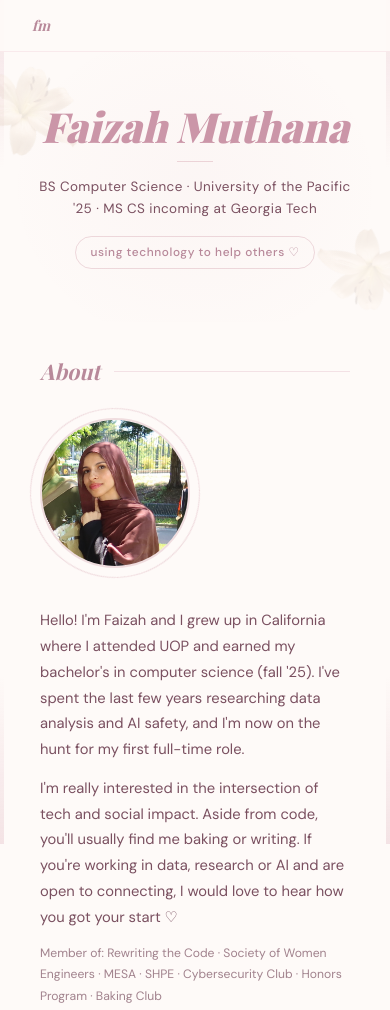
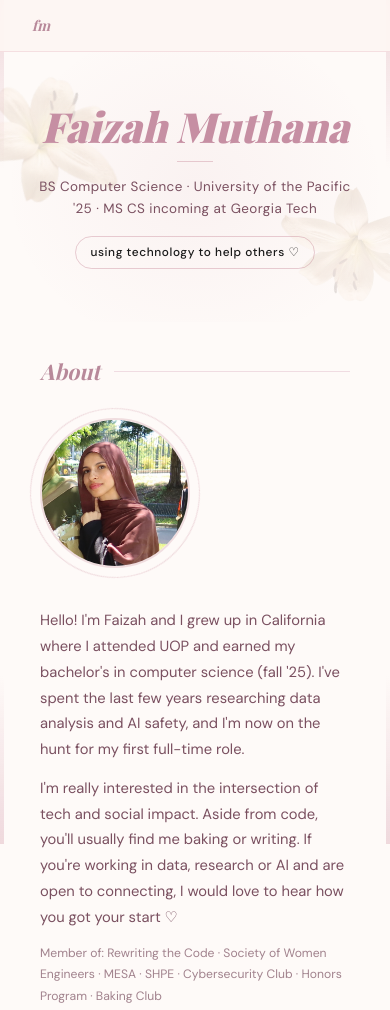
Before and after one commit to FaizahM1/faizahm1.github.io, a plain HTML site: page index.html in a window 390 px wide. Shown: the top 1010 px of the page. Drawn offline with nearby package versions, Linux system fonts and the light colour scheme; a web font is replaced by a local one.

Commit message:
Update style.css

```diff
--- a/style.css
+++ b/style.css
@@ -8,7 +8,7 @@
   --cream3: #f8ecea;
   --text: #2a1520;
   --text2: #7a5060;
-  --border: #f0dbe2;
+  --border: #edd5de;
   --card-bg: rgba(255,250,252,0.97);
   --card-border: rgba(212,132,156,0.14);
 }
@@ -46,7 +46,7 @@ body::before, body::after {
   top: 0; bottom: 0;
   width: 4px;
   background: linear-gradient(180deg, var(--pink) 0%, transparent 20%, transparent 80%, var(--pink) 100%);
-  opacity: 0.25;
+  opacity: 0.36;
   z-index: 50;
   pointer-events: none;
 }
@@ -56,9 +56,9 @@ body::after { right: 0; }
 /* nav */
 .nav {
   position: sticky; top: 0; z-index: 100;
-  background: rgba(254,250,248,0.92);
+  background: rgba(253,246,243,0.93);
   backdrop-filter: blur(8px);
-  border-bottom: 1px solid rgba(212,132,156,0.13);
+  border-bottom: 1px solid rgba(212,132,156,0.2);
   transition: background 0.4s;
 }
 
@@ -106,17 +106,17 @@ body.night .theme-btn { border-color: rgba(253,240,244,0.3); color: rgba(253,240
 .hero::before {
   content: '';
   position: absolute; inset: 0;
-  background: radial-gradient(ellipse 70% 90% at 50% 50%, rgba(176,88,112,0.028) 0%, transparent 70%);
+  background: radial-gradient(ellipse 70% 90% at 50% 50%, rgba(176,88,112,0.05) 0%, transparent 70%);
   z-index: 0;
 }
 .flower-tl {
-  position: absolute; top: -34px; left: -46px;
-  width: 165px; opacity: 0.11; transform: rotate(-18deg);
+  position: absolute; top: -40px; left: -50px;
+  width: 250px; opacity: 0.15; transform: rotate(-18deg);
   z-index: 1; pointer-events: none;
 }
 .flower-br {
-  position: absolute; bottom: -34px; right: -46px;
-  width: 150px; opacity: 0.09; transform: rotate(148deg);
+  position: absolute; bottom: -40px; right: -50px;
+  width: 230px; opacity: 0.13; transform: rotate(148deg);
   z-index: 1; pointer-events: none;
 }
 .hero-content {
@@ -127,18 +127,19 @@ body.night .theme-btn { border-color: rgba(253,240,244,0.3); color: rgba(253,240
   font-family: 'Playfair Display', serif;
   font-style: italic;
   font-size: clamp(2.6rem, 6.4vw, 5rem);
-  font-weight: 900; color: #cb96a8;
+  font-weight: 900; color: #c68fa3;
   letter-spacing: -0.01em; line-height: 1.0;
   opacity: 0; transform: translateY(40px) scale(0.95);
   animation: landIn 1.3s cubic-bezier(0.16,1,0.3,1) 0.1s forwards;
 }
 body.night .hero-content h1 { color: var(--pink3); }
+body.night .hero-tag { color: var(--text); }
 @keyframes landIn {
   to { opacity: 1; transform: translateY(0) scale(1); }
 }
 .hero-divider {
   width: 36px; height: 1px;
-  background: rgba(176,88,112,0.22);
+  background: rgba(176,88,112,0.28);
   margin: 0.9rem auto;
   opacity: 0; animation: landIn 1s ease 0.55s forwards;
 }
@@ -149,8 +150,8 @@ body.night .hero-content h1 { color: var(--pink3); }
 }
 .hero-tag {
   display: inline-block; margin-top: 1rem;
-  border: 1px solid rgba(176,88,112,0.2);
-  color: var(--pink2);
+  border: 1px solid rgba(176,88,112,0.28);
+  color: #1a1a1a;
   font-size: 0.74rem; font-weight: 500; letter-spacing: 0.05em;
   padding: 0.35rem 0.9rem; border-radius: 100px;
   opacity: 0; animation: landIn 1s ease 0.82s forwards;
@@ -176,7 +177,7 @@ body.night .hero-content h1 { color: var(--pink3); }
 .card, .exp, .proj, .featured, .skill, .contact {
   background: var(--card-bg);
   border: 1px solid var(--card-border);
-  border-left: 3px solid rgba(176,88,112,0.22);
+  border-left: 3px solid rgba(176,88,112,0.32);
   border-radius: 12px; padding: 1.4rem;
   transition: background 0.4s, border-color 0.4s;
 }
@@ -358,8 +359,8 @@ footer p {
   .skills { grid-template-columns: 1fr; }
   .nav-links a { display: none; }
   .theme-btn { display: flex; }
-  .flower-tl { width: 110px; top: -20px; left: -28px; }
-  .flower-br { width: 100px; bottom: -20px; right: -28px; }
+  .flower-tl { width: 155px; top: -24px; left: -32px; }
+  .flower-br { width: 140px; bottom: -24px; right: -32px; }
 }
 
 @media (prefers-reduced-motion: reduce) {
```
